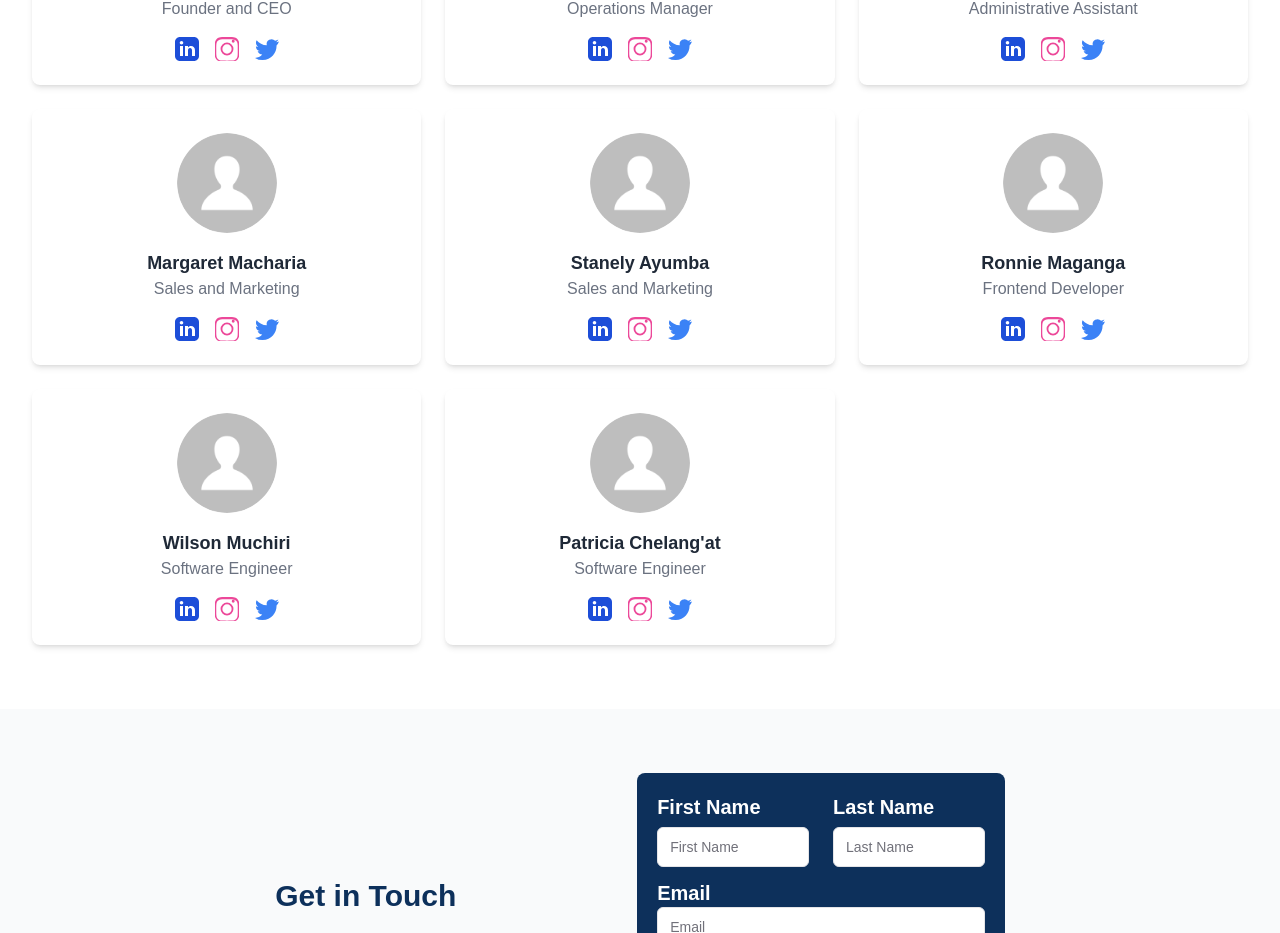
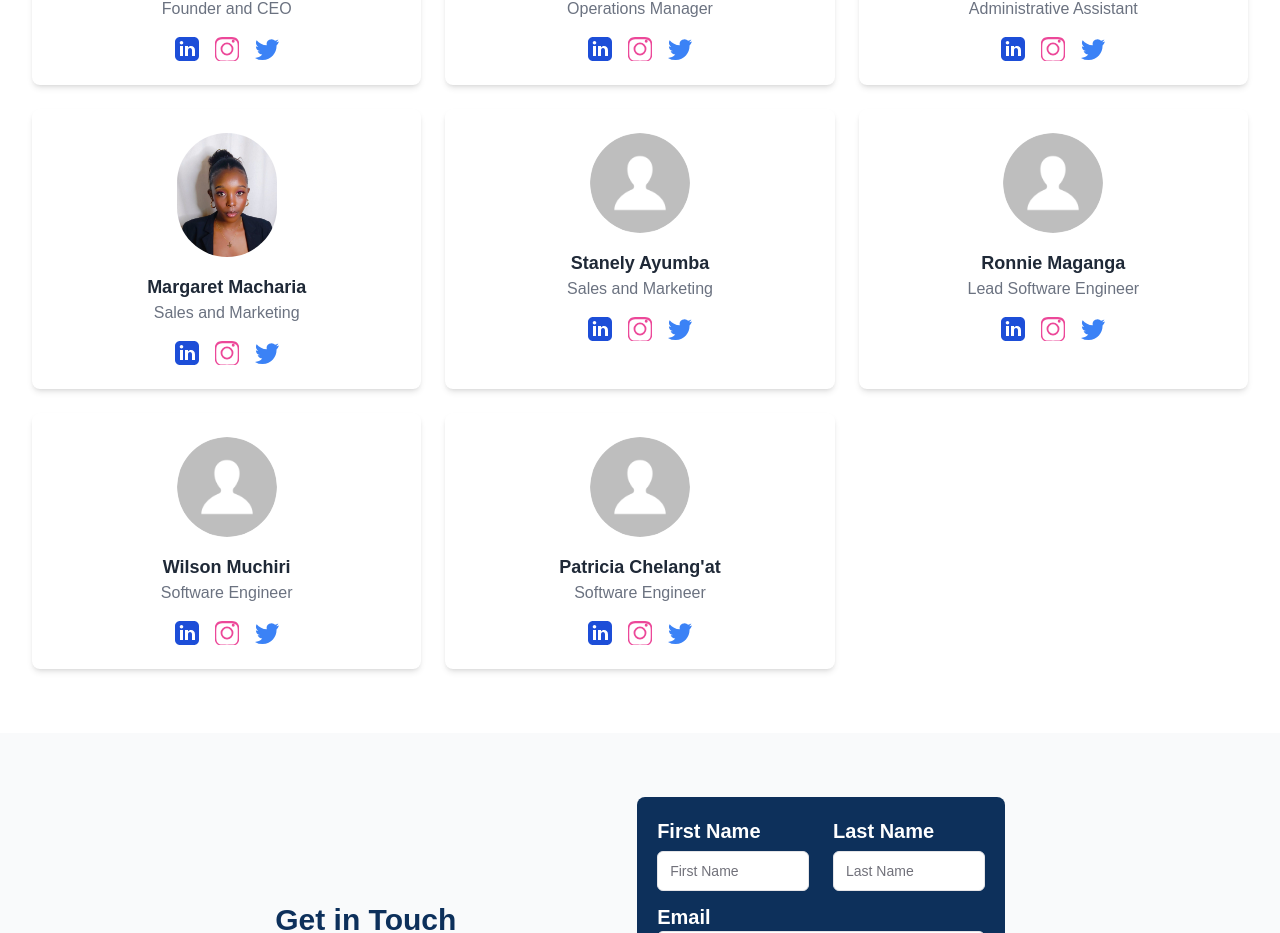
Before and after one commit to ExhibitSolutionsLtd/company-website, a Next.js app: page / in a window 1280 px wide. Shown: the part 5118-6051 px from the top of the page. Built offline with nearby package versions, Linux system fonts and the light colour scheme.

Commit message:
updates teams profile

```diff
--- a/components/ui/Team.jsx
+++ b/components/ui/Team.jsx
@@ -34,7 +34,7 @@ const Team = () => {
       id: 4,
       name: "Margaret Macharia",
       role: "Sales and Marketing",
-      image: "/assets/team/default.png",
+      image: "/assets/team/maggie.jpeg",
       linkedin: "",
       instagram: "",
       twitter: "",
@@ -51,7 +51,7 @@ const Team = () => {
     {
       id: 6,
       name: "Ronnie Maganga ",
-      role: "Frontend Developer",
+      role: "Lead Software Engineer",
       image: "/assets/team/default.png",
       linkedin: "",
       instagram: "",
```
Also changed, not shown: public/assets/team/maggie.jpeg (added).
